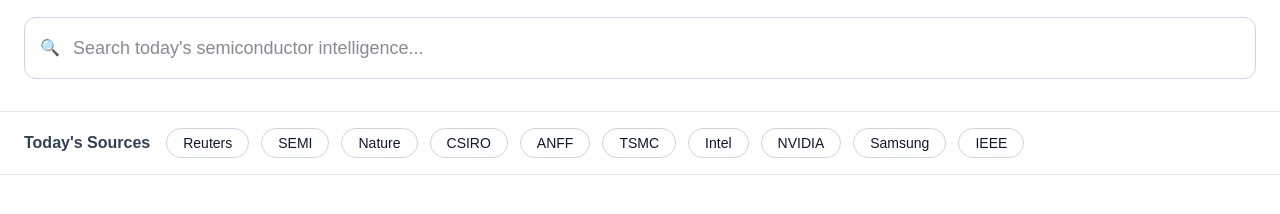
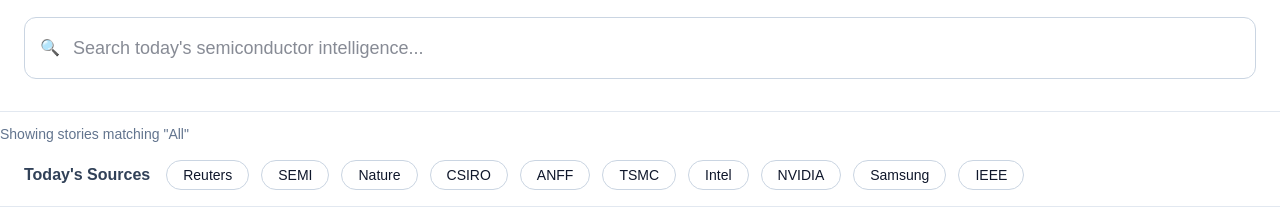
Before and after one commit to Ants-siaa/SIAA-site, a Next.js app: page /intelligence in a window 1280 px wide. Shown: the part 1060-1274 px from the top of the page. Built offline with nearby package versions, Linux system fonts and the light colour scheme.

Commit message:
Update page.tsx

```diff
--- a/app/intelligence/page.tsx
+++ b/app/intelligence/page.tsx
@@ -34,6 +34,9 @@
     value={search}
     onChange={setSearch}
 />
+      <p className="mt-3 text-sm text-slate-500">
+  Showing stories matching "{search || "All"}"
+</p>
 
       <SourceRibbon />
 
```
